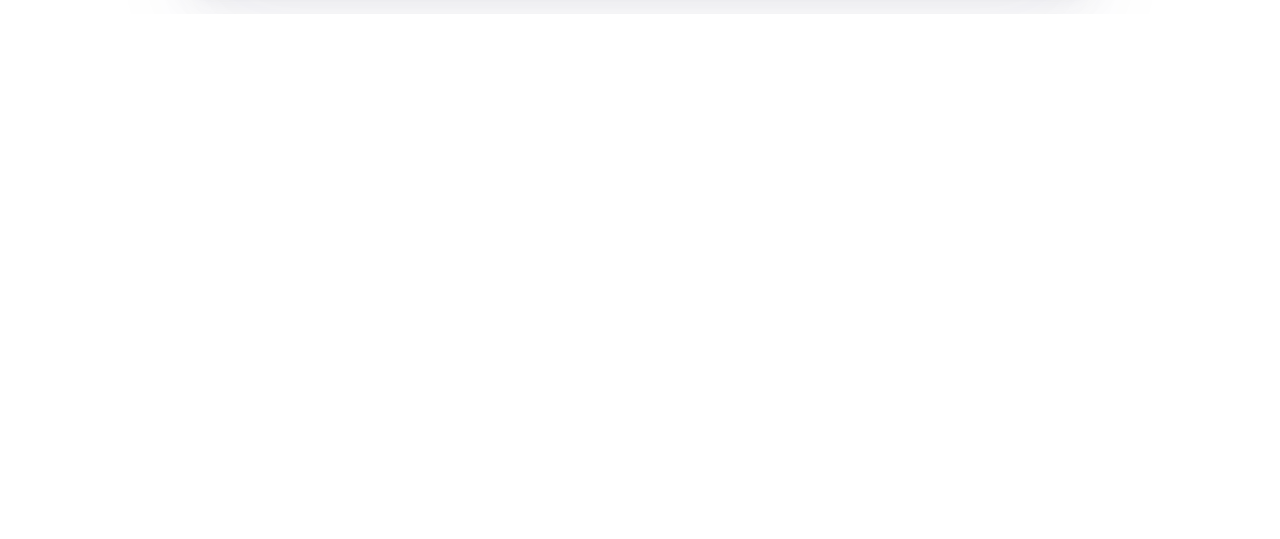
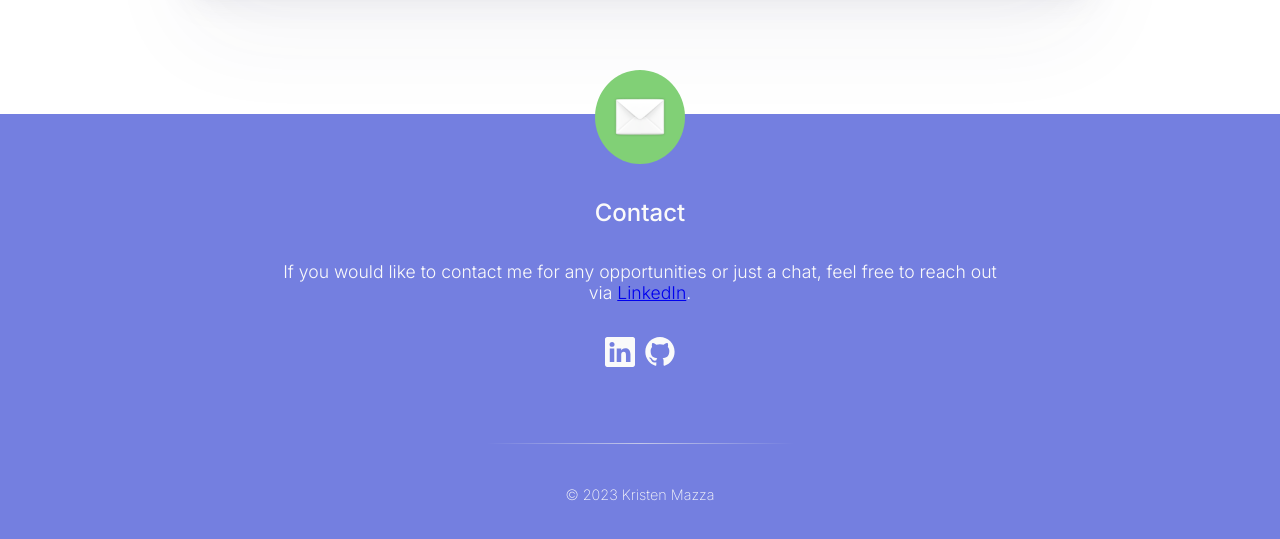
Before and after one commit to kristenmazza/portfolio, a React (Vite) app: page / in a window 1280 px wide. Shown: the part 2866-3405 px from the top of the page. Before the commit the page ends 2880 px from the top, so only its background shows below. Built offline with nearby package versions, Linux system fonts and the light colour scheme.

Commit message:
Add contact section

```diff
--- a/src/components/Contact.jsx
+++ b/src/components/Contact.jsx
@@ -1,5 +1,61 @@
 import styles from './Contact.module.css';
 
 export default function Contact() {
-  return <section id='contact' className={styles.contact}></section>;
+  return (
+    <section id='contact' className={styles.contact}>
+      <div className={styles.contactContainer}>
+        <div className={styles.envelope}>
+          <img src='/public/images/envelope-300px.png' />
+        </div>
+        <h2>Contact</h2>
+        <div className={styles.contactText}>
+          <p>
+            If you would like to contact me for any opportunities or just a
+            chat, feel free to reach out via&nbsp;
+            <span>
+              <a href='https://www.linkedin.com/in/kristenmazza/'>LinkedIn</a>
+            </span>
+            .
+          </p>
+        </div>
+        <div className={styles.contactDetails}>
+          <a
+            className={styles.button}
+            href='https://www.linkedin.com/in/kristenmazza/'
+          >
+            <svg
+              alt='Visit LinkedIn profile'
+              className={styles.logo}
+              xmlns='http://www.w3.org/2000/svg'
+              fill='currentColor'
+              color='#000'
+              width='100'
+              height='100'
+              viewBox='0 0 16 16'
+            >
+              <path d='M0 1.146C0 .513.526 0 1.175 0h13.65C15.474 0 16 .513 16 1.146v13.708c0 .633-.526 1.146-1.175 1.146H1.175C.526 16 0 15.487 0 14.854V1.146zm4.943 12.248V6.169H2.542v7.225h2.401zm-1.2-8.212c.837 0 1.358-.554 1.358-1.248-.015-.709-.52-1.248-1.342-1.248-.822 0-1.359.54-1.359 1.248 0 .694.521 1.248 1.327 1.248h.016zm4.908 8.212V9.359c0-.216.016-.432.08-.586.173-.431.568-.878 1.232-.878.869 0 1.216.662 1.216 1.634v3.865h2.401V9.25c0-2.22-1.184-3.252-2.764-3.252-1.274 0-1.845.7-2.165 1.193v.025h-.016a5.54 5.54 0 0 1 .016-.025V6.169h-2.4c.03.678 0 7.225 0 7.225h2.4z' />
+            </svg>
+          </a>
+          <a className={styles.button} href='https://github.com/kristenmazza'>
+            <svg
+              alt='Visit Github profile'
+              className={styles.logo}
+              width='98'
+              height='96'
+              xmlns='http://www.w3.org/2000/svg'
+              fill='currentColor'
+              color='#000'
+              viewBox='0 0 100 100'
+              cursor='pointer'
+              pointerEvents='all'
+            >
+              <path d='M48.854 0C21.839 0 0 22 0 49.217c0 21.756 13.993 40.172 33.405 46.69 2.427.49 3.316-1.059 3.316-2.362 0-1.141-.08-5.052-.08-9.127-13.59 2.934-16.42-5.867-16.42-5.867-2.184-5.704-5.42-7.17-5.42-7.17-4.448-3.015.324-3.015.324-3.015 4.934.326 7.523 5.052 7.523 5.052 4.367 7.496 11.404 5.378 14.235 4.074.404-3.178 1.699-5.378 3.074-6.6-10.839-1.141-22.243-5.378-22.243-24.283 0-5.378 1.94-9.778 5.014-13.2-.485-1.222-2.184-6.275.486-13.038 0 0 4.125-1.304 13.426 5.052a46.97 46.97 0 0 1 12.214-1.63c4.125 0 8.33.571 12.213 1.63 9.302-6.356 13.427-5.052 13.427-5.052 2.67 6.763.97 11.816.485 13.038 3.155 3.422 5.015 7.822 5.015 13.2 0 18.905-11.404 23.06-22.324 24.283 1.78 1.548 3.316 4.481 3.316 9.126 0 6.6-.08 11.897-.08 13.526 0 1.304.89 2.853 3.316 2.364 19.412-6.52 33.405-24.935 33.405-46.691C97.707 22 75.788 0 48.854 0z' />
+            </svg>
+          </a>
+        </div>
+        <div className={styles.divider}></div>
+        <p className={styles.copyright}> © 2023 Kristen Mazza</p>
+      </div>
+    </section>
+  );
 }
--- a/src/components/Contact.module.css
+++ b/src/components/Contact.module.css
@@ -0,0 +1,127 @@
+.contact {
+  display: flex;
+  justify-content: center;
+  min-width: 100%;
+  margin-top: 100px;
+  background-color: rgb(116, 127, 224);
+  position: relative;
+}
+
+.contactContainer {
+  display: flex;
+  flex-direction: column;
+  max-width: 60%;
+  padding: 60px 60px 40px 60px;
+  align-items: center;
+  gap: 10px;
+  color: rgb(250, 250, 250);
+}
+
+.contactContainer > h2 {
+  font-size: 1.5rem;
+  font-weight: 500;
+  padding: 1.5rem 0;
+}
+
+.contactText {
+  font-size: 1.1rem;
+  font-weight: 300;
+  text-align: center;
+  white-space: normal;
+}
+
+.copyright {
+  font-size: 0.9rem;
+  font-weight: 200;
+}
+
+.divider {
+  height: 1px;
+  background-color: white;
+  width: 20rem;
+  margin: 2rem 0;
+  background-image: linear-gradient(
+    left,
+    rgb(116, 127, 224) 2%,
+    rgb(195, 199, 232) 50%,
+    rgb(116, 127, 224) 98%
+  );
+  background-image: -o-linear-gradient(
+    left,
+    rgb(116, 127, 224) 2%,
+    rgb(195, 199, 232) 50%,
+    rgb(116, 127, 224) 98%
+  );
+  background-image: -moz-linear-gradient(
+    left,
+    rgb(116, 127, 224) 2%,
+    rgb(195, 199, 232) 50%,
+    rgb(116, 127, 224) 98%
+  );
+  background-image: -webkit-linear-gradient(
+    left,
+    rgb(116, 127, 224) 2%,
+    rgb(195, 199, 232) 50%,
+    rgb(116, 127, 224) 98%
+  );
+  background-image: -ms-linear-gradient(
+    left,
+    rgb(116, 127, 224) rgb(116, 127, 224) 2%,
+    rgb(195, 199, 232) 50%,
+    rgb(116, 127, 224) 98%
+  );
+}
+
+.envelope {
+  position: absolute;
+  margin-left: -0rem;
+  margin-top: -6.5rem;
+  background-color: rgb(129, 208, 118);
+  padding: 22px 20px 18px 20px;
+  border-radius: 50%;
+}
+
+.envelope > img {
+  height: 50px;
+  filter: drop-shadow(0 0rem 0.05rem rgb(96, 154, 88));
+}
+
+.contactText > span > a {
+  color: rgb(250, 250, 250);
+  text-decoration: underline;
+  text-underline-offset: 5px;
+  text-decoration: underline;
+  text-decoration-thickness: 1px;
+}
+
+.contactText > span > a:hover,
+.contactText > span > a:active {
+  color: rgb(21, 21, 21);
+  cursor: pointer;
+}
+
+.contactText > span > a:visited {
+  color: rgb(250, 250, 250);
+}
+
+.contactDetails {
+  display: flex;
+  gap: 10px;
+  align-items: center;
+  padding-bottom: 30px;
+}
+
+.logo {
+  padding-top: 1.5rem;
+  height: 30px;
+  width: auto;
+  fill: rgb(250, 250, 250);
+}
+
+.logo:hover {
+  fill: rgb(21, 21, 21);
+}
+
+.button:hover {
+  cursor: pointer;
+}
```
Also changed, not shown: public/images/envelope-300px.png (added), public/images/location-pin.svg (added).
